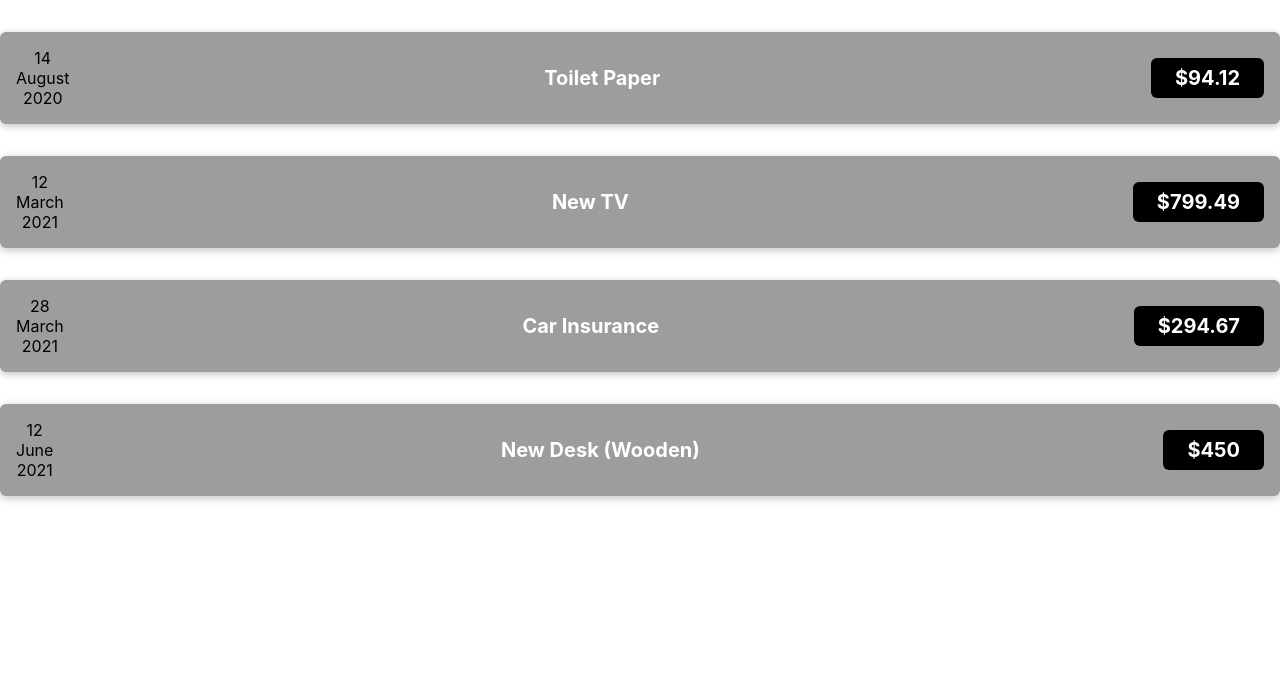
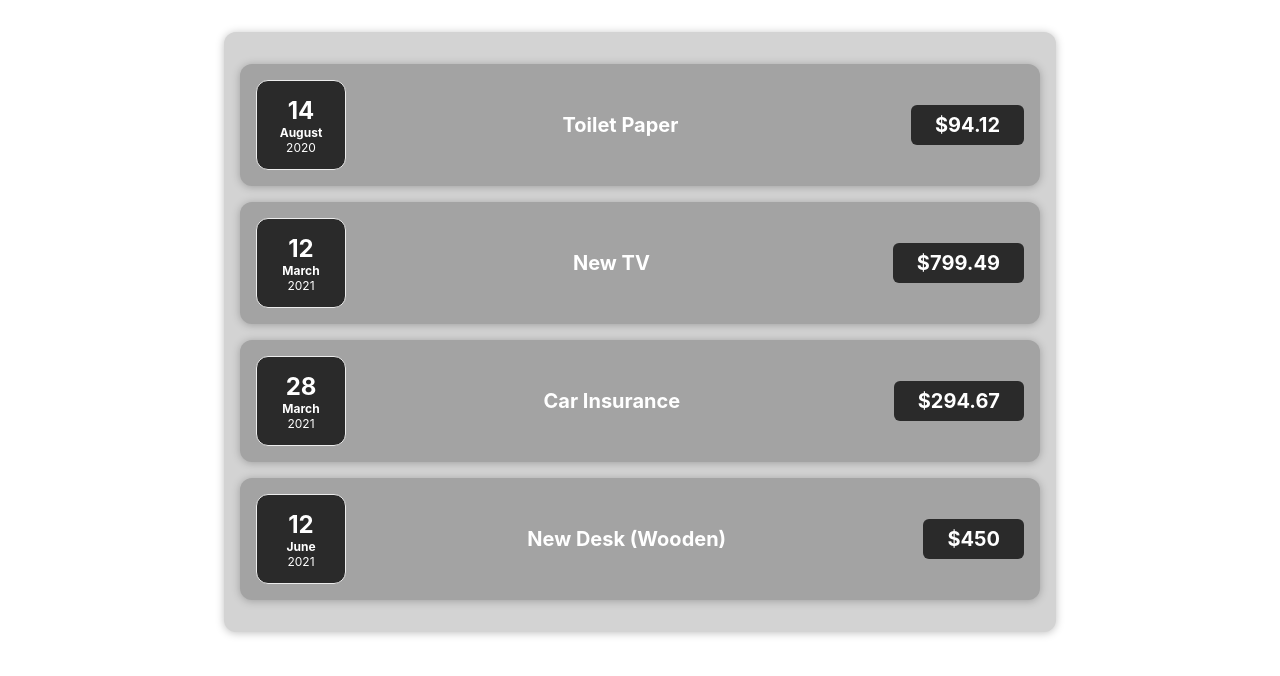
Before and after one commit to rihan-a/React-Expense-Tracker, a React (Create React App) app: page / in a window 1280 px wide. Shown: the top 676 px of the page. Built offline with nearby package versions, Linux system fonts and the light colour scheme.

Commit message:
Creating components + updating folder structure

```diff
--- a/src/App.js
+++ b/src/App.js
@@ -1,7 +1,5 @@
-import logo from "./logo.svg";
 import "./App.css";
-import "./components/ExpenseItem";
-import ExpenseItem from "./components/ExpenseItem";
+import Expenses from "./components/Expenses/Expenses";
 
 function App() {
   const expenses = [
@@ -28,26 +26,7 @@
 
   return (
     <div className="App">
-      <ExpenseItem
-        title={expenses[0].title}
-        amount={expenses[0].amount}
-        date={expenses[0].date}
-      ></ExpenseItem>
-      <ExpenseItem
-        title={expenses[1].title}
-        amount={expenses[1].amount}
-        date={expenses[1].date}
-      ></ExpenseItem>
-      <ExpenseItem
-        title={expenses[2].title}
-        amount={expenses[2].amount}
-        date={expenses[2].date}
-      ></ExpenseItem>
-      <ExpenseItem
-        title={expenses[3].title}
-        amount={expenses[3].amount}
-        date={expenses[3].date}
-      ></ExpenseItem>
+      <Expenses items={expenses} />
     </div>
   );
 }
--- a/src/components/ExpenseItem.js
+++ /dev/null
@@ -1,23 +0,0 @@
-import "./ExpenseItem.css";
-
-function ExpenseItem(props) {
-  const month = props.date.toLocaleString("en-US", { month: "long" });
-  const day = props.date.toLocaleString("en-US", { day: "2-digit" });
-  const year = props.date.getFullYear();
-
-  return (
-    <div className="expense-item">
-      <div>
-        <div>{day}</div>
-        <div>{month}</div>
-        <div>{year}</div>
-      </div>
-      <div className="expense-item__description">
-        <h2>{props.title}</h2>
-        <div className="expense-item__price"> ${props.amount}</div>
-      </div>
-    </div>
-  );
-}
-
-export default ExpenseItem;
--- /dev/null
+++ b/src/components/Expenses/ExpenseDate.css
@@ -0,0 +1,26 @@
+.expense-date {
+  display: flex;
+  flex-direction: column;
+  width: 5.5rem;
+  height: 5.5rem;
+  border: 1px solid #ececec;
+  background-color: #2a2a2a;
+  color: white;
+  border-radius: 12px;
+  align-items: center;
+  justify-content: center;
+}
+
+.expense-date__month {
+  font-size: 0.75rem;
+  font-weight: bold;
+}
+
+.expense-date__year {
+  font-size: 0.75rem;
+}
+
+.expense-date__day {
+  font-size: 1.5rem;
+  font-weight: bold;
+}
--- /dev/null
+++ b/src/components/Expenses/ExpenseDate.js
@@ -0,0 +1,17 @@
+import "./ExpenseDate.css";
+
+function ExpenseDate(props) {
+  const month = props.date.toLocaleString("en-US", { month: "long" });
+  const day = props.date.toLocaleString("en-US", { day: "2-digit" });
+  const year = props.date.getFullYear();
+
+  return (
+    <div className="expense-date">
+      <div className="expense-date__day">{day}</div>
+      <div className="expense-date__month">{month}</div>
+      <div className="expense-date__year">{year}</div>
+    </div>
+  );
+}
+
+export default ExpenseDate;
--- a/src/components/ExpenseItem.css
+++ b/src/components/Expenses/ExpenseItem.css
@@ -4,9 +4,9 @@
   align-items: center;
   box-shadow: 0 2px 8px rgba(0, 0, 0, 0.25);
   padding: 1rem;
-  margin: 2rem 0;
+  margin: 1rem 0;
   border-radius: 6px;
-  background-color: #9d9d9d;
+  background-color: #a3a3a3;
 }
 
 .expense-item__description {
@@ -31,37 +31,10 @@
   font-size: 1rem;
   font-weight: bold;
   color: white;
-  background-color: black;
+  background-color: #2a2a2a;
   /* border: 1px solid white; */
   padding: 0.5rem;
   border-radius: 6px;
-}
-
-.expense-date {
-  display: flex;
-  flex-direction: column;
-  width: 5.5rem;
-  height: 5.5rem;
-  border: 1px solid #ececec;
-  background-color: #2a2a2a;
-  color: white;
-  border-radius: 12px;
-  align-items: center;
-  justify-content: center;
-}
-
-.expense-date__month {
-  font-size: 0.75rem;
-  font-weight: bold;
-}
-
-.expense-date__year {
-  font-size: 0.75rem;
-}
-
-.expense-date__day {
-  font-size: 1.5rem;
-  font-weight: bold;
 }
 
 @media (min-width: 580px) {
--- /dev/null
+++ b/src/components/Expenses/ExpenseItem.js
@@ -0,0 +1,17 @@
+import ExpenseDate from "./ExpenseDate";
+import "./ExpenseItem.css";
+import Card from "../UI/Card";
+
+function ExpenseItem(props) {
+  return (
+    <Card className="expense-item">
+      <ExpenseDate date={props.date}> </ExpenseDate>
+      <div className="expense-item__description">
+        <h2>{props.title}</h2>
+        <div className="expense-item__price"> ${props.amount}</div>
+      </div>
+    </Card>
+  );
+}
+
+export default ExpenseItem;
--- /dev/null
+++ b/src/components/Expenses/Expenses.css
@@ -0,0 +1,6 @@
+.expenses {
+  padding: 1rem;
+  background-color: rgb(211, 211, 211);
+  margin: 2rem auto;
+  width: 50rem;
+}
--- /dev/null
+++ b/src/components/Expenses/Expenses.js
@@ -0,0 +1,32 @@
+import ExpenseItem from "./ExpenseItem";
+import "./Expenses.css";
+import Card from "../UI/Card";
+
+function Expenses(props) {
+  return (
+    <Card className="expenses">
+      <ExpenseItem
+        title={props.items[0].title}
+        amount={props.items[0].amount}
+        date={props.items[0].date}
+      />
+      <ExpenseItem
+        title={props.items[1].title}
+        amount={props.items[1].amount}
+        date={props.items[1].date}
+      />
+      <ExpenseItem
+        title={props.items[2].title}
+        amount={props.items[2].amount}
+        date={props.items[2].date}
+      />
+      <ExpenseItem
+        title={props.items[3].title}
+        amount={props.items[3].amount}
+        date={props.items[3].date}
+      />
+    </Card>
+  );
+}
+
+export default Expenses;
--- /dev/null
+++ b/src/components/UI/Card.css
@@ -0,0 +1,4 @@
+.card {
+  border-radius: 12px;
+  box-shadow: 0 1px 8px rgba(0, 0, 0, 0.25);
+}
--- /dev/null
+++ b/src/components/UI/Card.js
@@ -0,0 +1,8 @@
+import "./Card.css";
+
+function Card(props) {
+  const classes = "card " + props.className;
+  return <div className={classes}> {props.children} </div>;
+}
+
+export default Card;
```
